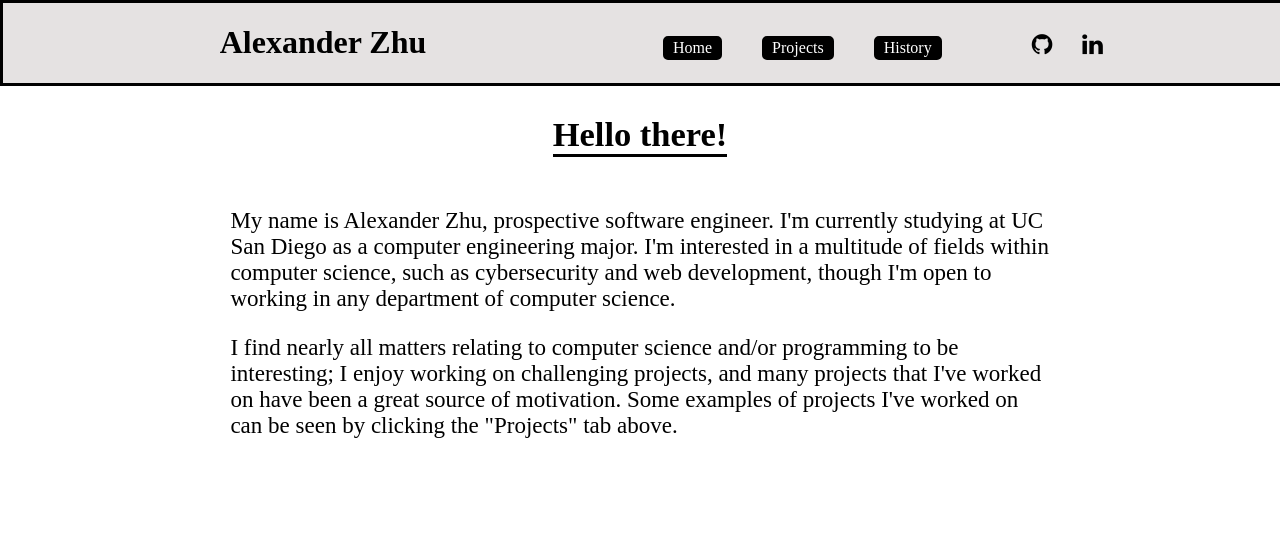
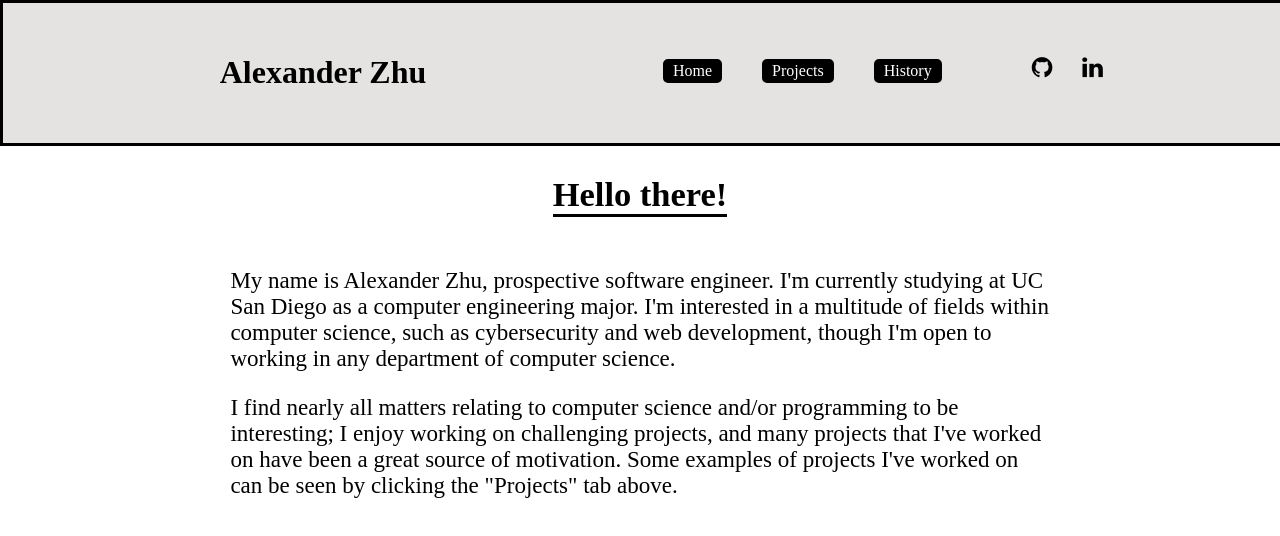
Before and after one commit to alzhu1/alzhu1.github.io, a React (Create React App) app: page / in a window 1280 px wide. Shown: the top 536 px of the page. Built offline with nearby package versions, Linux system fonts and the light colour scheme.

Commit message:
Changed header padding proportions

```diff
--- a/src/components/Header.js
+++ b/src/components/Header.js
@@ -7,11 +7,11 @@ class Header extends Component {
   render() {
     return (
       <div className="header">
-        <div className="header-half">
+        <div className="header-half-left">
           <h1 className="header-title">Alexander Zhu</h1>
         </div>
 
-        <div className="header-half">
+        <div className="header-half-right">
 
           <div className="header-options">
             <ul className="header-sidebar">
--- a/src/stylesheets/Header.css
+++ b/src/stylesheets/Header.css
@@ -1,14 +1,23 @@
 .header {
-  position: sticky;
-  display: block;
+  display: flex;
+  flex-direction: row;
   background-color: #e5e2e2;
   width: 100%;
   border: solid black;
 }
 
-.header-half {
-  display: inline-block;
+.header-half-left {
+  float: left;
+  display: block;
   width: 50%;
+  padding: 30px 0px 30px 0px;
+}
+
+.header-half-right {
+  float: right;
+  display: block;
+  width: 50%;
+  padding: 20px 0px 20px 0px;
 }
 
 .header-title {
@@ -22,7 +31,7 @@
 
 .header-sidebar {
   display: inline-block;
-  padding: 0;
+  padding: 20px 0px 20px 0px;
 }
 
 ul.header-sidebar li {
```
